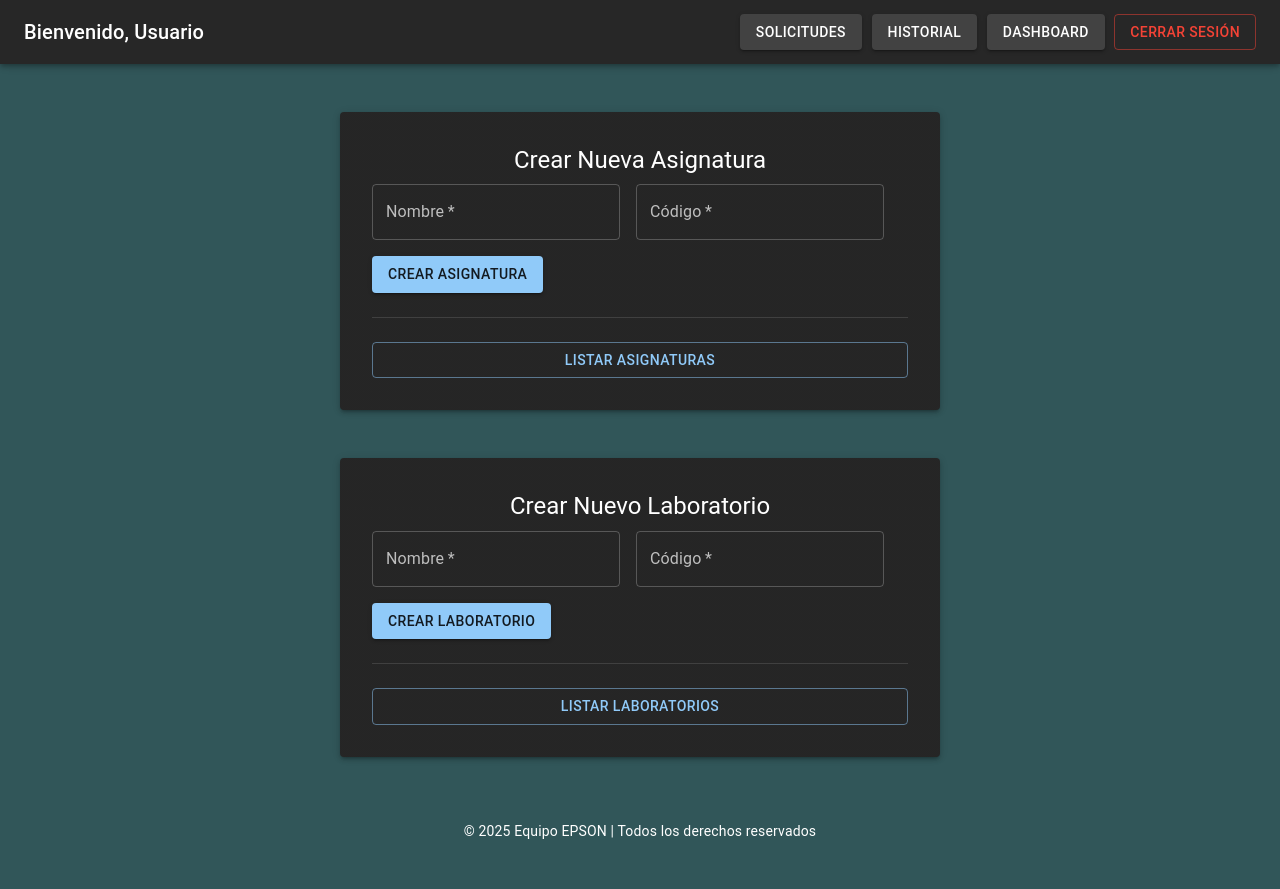
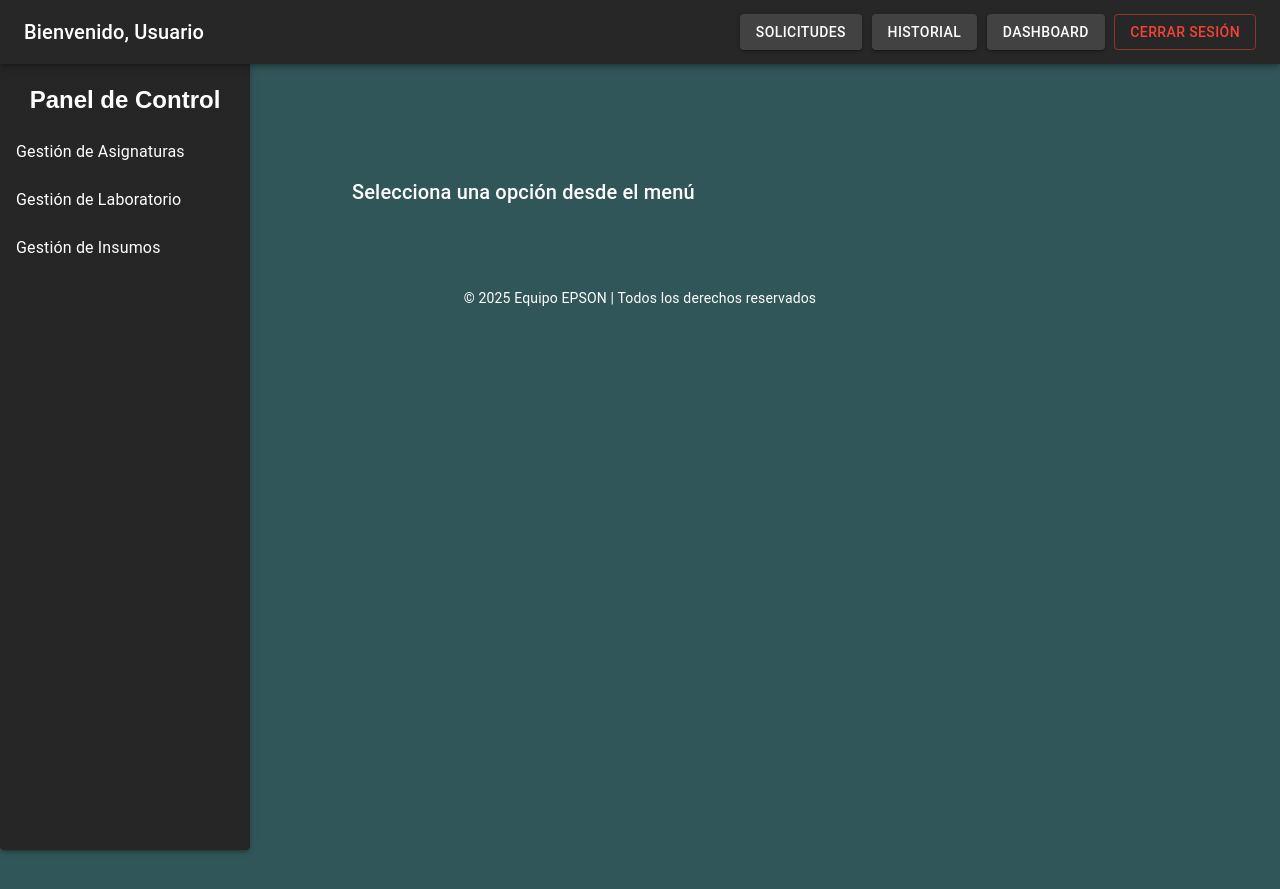
Before and after one commit to xStarH4ndx/ARQ-FRONT, a React (Vite) app: page /admin-dashboard in a window 1280 px wide. After the commit the page ends 800 px from the top, so only its background shows below. Built offline with nearby package versions, Linux system fonts and the light colour scheme.

Commit message:
AdminDashboard completado, faltan insumos

```diff
--- /dev/null
+++ b/src/components/adminSidebar.tsx
@@ -0,0 +1,31 @@
+import React from 'react';
+import { List, ListItem, ListItemButton, ListItemText, Paper } from '@mui/material';
+
+interface SidebarProps {
+  onSelect: (component: string) => void;
+}
+
+const AdminSidebar: React.FC<SidebarProps> = ({ onSelect }) => {
+  const opciones = [
+    { id: 'asignaturas', label: 'Gestión de Asignaturas' },
+    { id: 'laboratorios', label: 'Gestión de Laboratorio' },
+    { id: 'insumos', label: 'Gestión de Insumos' },
+  ];
+
+  return (
+    <Paper elevation={3} sx={{ width: 250, height: '100%', paddingY: 4, position: 'fixed', top: 50, left: 0 }}>
+    <h2 style={{ textAlign: 'center', marginBottom: 2 }}>Panel de Control</h2>
+      <List>
+        {opciones.map((opcion) => (
+          <ListItem key={opcion.id} disablePadding>
+            <ListItemButton onClick={() => onSelect(opcion.id)}>
+              <ListItemText primary={opcion.label} />
+            </ListItemButton>
+          </ListItem>
+        ))}
+      </List>
+    </Paper>
+  );
+};
+
+export default AdminSidebar;
--- a/src/components/asignaturaOptions.tsx
+++ b/src/components/asignaturaOptions.tsx
@@ -15,6 +15,7 @@ import { useMutation, useQuery } from '@apollo/client';
 import { CREAR_ASIGNATURA, LISTAR_ASIGNATURAS } from '../graphql/asignaturas';
 
 const AsignaturaOptions: React.FC = () => {
+  const [busqueda, setBusqueda] = useState('');
   const [nombre, setNombre] = useState('');
   const [codigo, setCodigo] = useState('');
   const [mostrarAsignaturas, setMostrarAsignaturas] = useState(false);
@@ -39,13 +40,13 @@ const AsignaturaOptions: React.FC = () => {
   };
 
   return (
-    <Paper elevation={3} sx={{ padding: 4, maxWidth: 600, margin: 'auto', marginTop: 4 }}>
+    <Paper elevation={3} sx={{ padding: 4, maxWidth: 600, margin: 'auto'}}>
       <Typography variant="h5" gutterBottom>
         Crear Nueva Asignatura
       </Typography>
       <form onSubmit={handleCrear}>
-        <Grid container spacing={2}>
-          <Grid item xs={12}>
+        <Grid container spacing={2} direction='row' alignItems='center'>
+          <Grid sx={{ width: '100%' }}>
             <TextField
               fullWidth
               label="Nombre"
@@ -54,7 +55,7 @@ const AsignaturaOptions: React.FC = () => {
               required
             />
           </Grid>
-          <Grid item xs={12}>
+          <Grid sx={{ width: '100%' }}>
             <TextField
               fullWidth
               label="Código"
@@ -63,8 +64,8 @@ const AsignaturaOptions: React.FC = () => {
               required
             />
           </Grid>
-          <Grid item xs={12}>
-            <Button type="submit" variant="contained" color="primary" fullWidth disabled={creando}>
+          <Grid sx={{ width: '100%' }}>
+            <Button type="submit" variant="contained" color="info" fullWidth disabled={creando}>
               {creando ? 'Creando...' : 'Crear Asignatura'}
             </Button>
           </Grid>
@@ -76,15 +77,21 @@ const AsignaturaOptions: React.FC = () => {
           Error al crear asignatura: {errorCreacion.message}
         </Typography>
       )}
-
       <Divider sx={{ marginY: 3 }} />
-
       <Button variant="outlined" fullWidth onClick={() => setMostrarAsignaturas(!mostrarAsignaturas)}>
         {mostrarAsignaturas ? 'Ocultar Asignaturas' : 'Listar Asignaturas'}
       </Button>
 
       {mostrarAsignaturas && (
         <>
+          <TextField
+            label= "Buscar Asignatura"
+            variant="standard"
+            fullWidth
+            value={busqueda}
+            onChange={(e) => setBusqueda(e.target.value)}
+            sx={{marginBotton: 2}}
+          />
           {cargandoAsignaturas ? (
             <CircularProgress sx={{ display: 'block', margin: '20px auto' }} />
           ) : errorListado ? (
@@ -93,7 +100,9 @@ const AsignaturaOptions: React.FC = () => {
             </Typography>
           ) : (
             <List>
-              {data?.listarAsignaturas?.map((asignatura: any) => (
+              {data?.listarAsignaturas?.filter((asignatura: any) =>
+                `${asignatura.nombre} ${asignatura.codigo}`.toLowerCase().includes(busqueda.toLowerCase())
+              ).map((asignatura: any) => (
                 <ListItem key={asignatura.id}>
                   <ListItemText
                     primary={asignatura.nombre}
--- a/src/components/laboratorioOptions.tsx
+++ b/src/components/laboratorioOptions.tsx
@@ -15,6 +15,7 @@ import { useMutation, useQuery } from '@apollo/client';
 import { CREAR_LABORATORIO, LISTAR_LABORATORIOS } from '../graphql/laboratorios';
 
 const LaboratorioOptions: React.FC = () => {
+  const [busqueda, setBusqueda] = useState('');
   const [nombre, setNombre] = useState('');
   const [codigo, setCodigo] = useState('');
   const [mostrarLaboratorios, setMostrarLaboratorios] = useState(false);
@@ -38,14 +39,16 @@ const LaboratorioOptions: React.FC = () => {
     }
   };
 
+
+
   return (
-    <Paper elevation={3} sx={{ padding: 4, maxWidth: 600, margin: 'auto', marginTop: 4 }}>
+    <Paper elevation={3} sx={{ padding: 4, maxWidth: 600, margin: 'auto'}}>
       <Typography variant="h5" gutterBottom>
         Crear Nuevo Laboratorio
       </Typography>
       <form onSubmit={handleCrear}>
-        <Grid container spacing={2}>
-          <Grid item xs={12}>
+        <Grid container spacing={2} direction='row' alignItems='center'>
+          <Grid sx={{ width: '100%' }}>
             <TextField
               fullWidth
               label="Nombre"
@@ -54,7 +57,7 @@ const LaboratorioOptions: React.FC = () => {
               required
             />
           </Grid>
-          <Grid item xs={12}>
+          <Grid sx={{ width: '100%' }}>
             <TextField
               fullWidth
               label="Código"
@@ -63,8 +66,8 @@ const LaboratorioOptions: React.FC = () => {
               required
             />
           </Grid>
-          <Grid item xs={12}>
-            <Button type="submit" variant="contained" color="primary" fullWidth disabled={creando}>
+          <Grid sx={{ width: '100%' }}>
+            <Button type="submit" variant="contained" color="info" fullWidth disabled={creando}>
               {creando ? 'Creando...' : 'Crear Laboratorio'}
             </Button>
           </Grid>
@@ -85,6 +88,15 @@ const LaboratorioOptions: React.FC = () => {
 
       {mostrarLaboratorios && (
         <>
+          <TextField
+            label="Buscar Laboratorio"
+            variant="standard"
+            fullWidth
+            margin='normal'
+            value={busqueda}
+            onChange={(e) => setBusqueda(e.target.value)}
+            sx={{ marginBottom: 2 }}
+          />
           {cargandoLaboratorios ? (
             <CircularProgress sx={{ display: 'block', margin: '20px auto' }} />
           ) : errorListado ? (
@@ -93,7 +105,9 @@ const LaboratorioOptions: React.FC = () => {
             </Typography>
           ) : (
             <List>
-              {data?.listarLaboratorios?.map((lab: any) => (
+              {data?.listarLaboratorios?.filter((laboratorio: any) =>
+              `${laboratorio.nombre} ${laboratorio.codigo}`.toLowerCase().includes(busqueda.toLowerCase())
+            ).map((lab: any) => (
                 <ListItem key={lab.id}>
                   <ListItemText
                     primary={lab.nombre}
--- a/src/pages/admin/adminDashboard.tsx
+++ b/src/pages/admin/adminDashboard.tsx
@@ -1,17 +1,40 @@
-import { Grid } from "@mui/material";
-import AsignaturaOptions from "../../components/asignaturaOptions";
-import LaboratorioOptions from "../../components/laboratorioOptions";
-
-
-
+import { useState } from 'react';
+import { Grid, Box, Typography } from '@mui/material';
+import AsignaturaOptions from '../../components/asignaturaOptions';
+import LaboratorioOptions from '../../components/laboratorioOptions';
+import AdminSidebar from '../../components/adminSidebar';
 
 export const AdminDashboard = () => {
-    return (
-        <Grid container spacing={2} sx={{ padding: 2 }}>
-            <AsignaturaOptions/>
-            <LaboratorioOptions/>
-        </Grid>
-    )
-}
+  const [selectedComponent, setSelectedComponent] = useState<string>('Insumos');
+
+  const renderComponent = () => {
+    switch (selectedComponent) {
+      case 'asignaturas':
+        return <AsignaturaOptions />;
+      case 'laboratorios':
+        return <LaboratorioOptions />;
+      case 'insumos':
+        return <Typography variant="h6">Gestión de Insumos</Typography>;
+      default:
+        return <Typography variant="h6">Selecciona una opción desde el menú</Typography>;
+    }
+  };
+
+  return (
+    <Grid container spacing={2} sx={{ height: 'auto', padding: 2 }}>
+      {/* Sidebar */}
+      <Grid>
+        <AdminSidebar onSelect={setSelectedComponent} />
+      </Grid>
+
+      {/* Contenido */}
+      <Grid>
+        <Box sx={{ padding: 2, marginLeft: 30, marginTop: 10 }}>
+          {renderComponent()}
+        </Box>
+      </Grid>
+    </Grid>
+  );
+};
 
 export default AdminDashboard;
```
